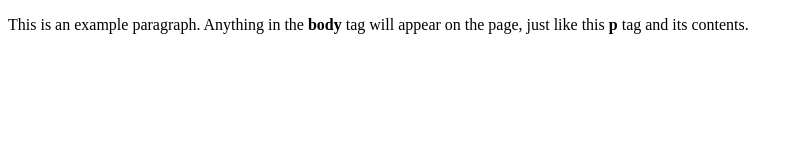
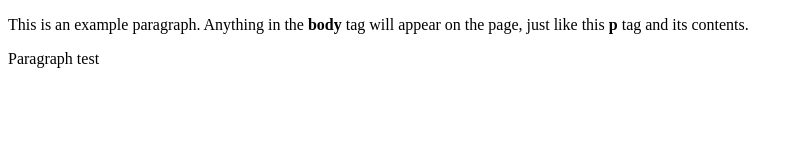
Before and after one commit to GrantGeldenhuys/Code, a plain HTML site: page index.html in a window 1280 px wide. Shown: the whole page, without its empty margins (0-800 px from the left). Drawn offline with Linux system fonts and the light colour scheme.

Commit message:
Added features

```diff
--- a/index.html
+++ b/index.html
@@ -5,5 +5,6 @@
   </head>
   <body>
     <p>This is an example paragraph. Anything in the <strong>body</strong> tag will appear on the page, just like this <strong>p</strong> tag and its contents.</p>
+    <p>Paragraph test</p>
   </body>
 </html>
```
